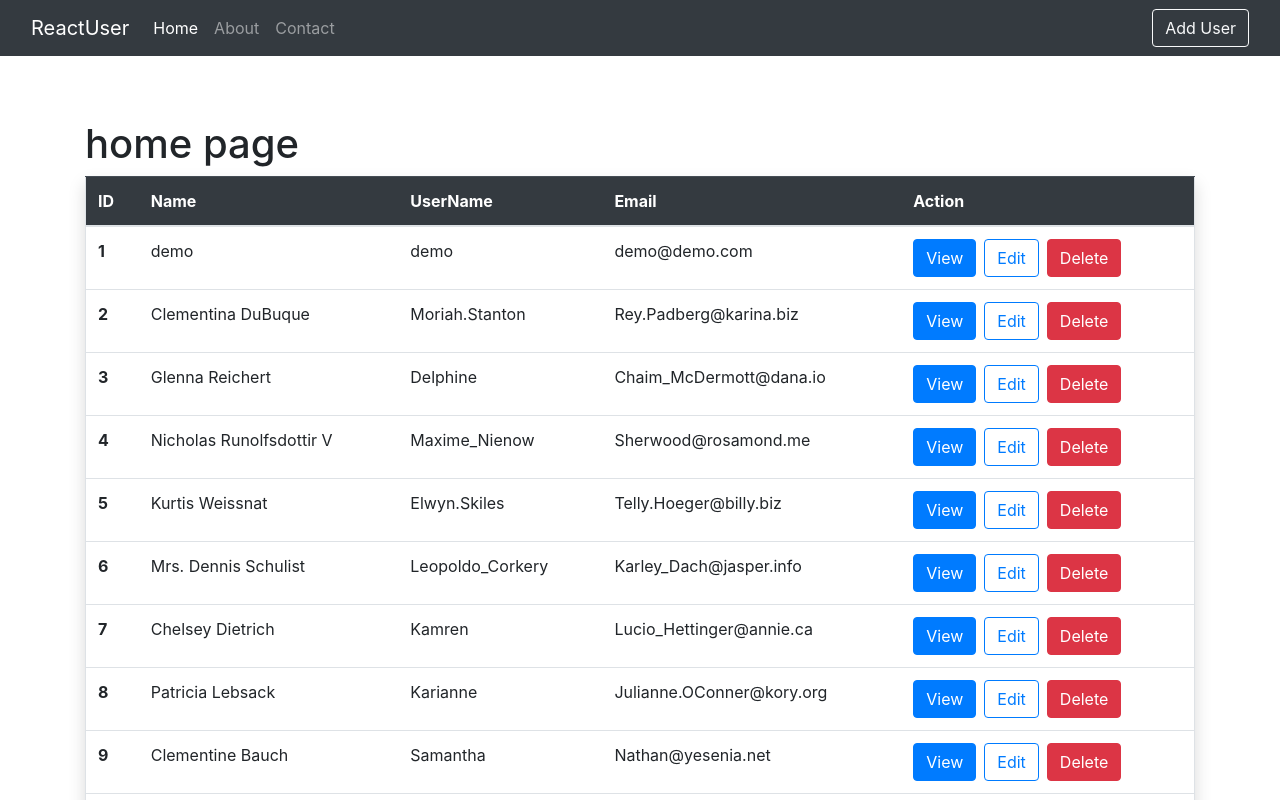
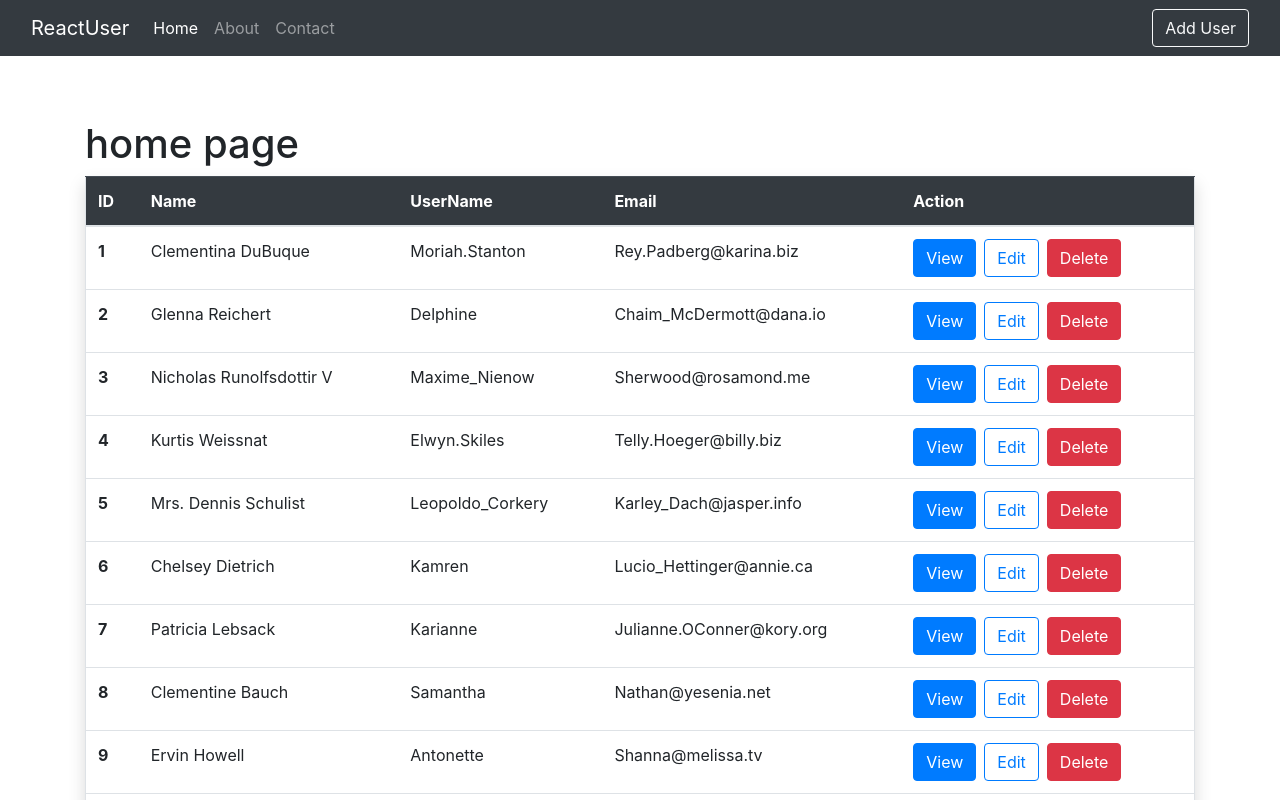
Before and after one commit to ParthPatel133/react-redux-app, a React (Create React App) app: page / in a window 1280 px wide. Shown: the top 800 px of the page. Built offline with nearby package versions, Linux system fonts and the light colour scheme; data requests are answered from the project's data file.

Commit message:
DeleteUser functionality

```diff
--- a/db.json
+++ b/db.json
@@ -229,14 +229,6 @@
         "catchPhrase": "Centralized empowering task-force",
         "bs": "target end-to-end models"
       }
-    },
-    {
-      "fullname": "demo",
-      "username": "demo",
-      "email": "demo@demo.com",
-      "phone": "12334567",
-      "website": "demo",
-      "id": 11
     }
   ]
 }
--- a/src/pages/Home.js
+++ b/src/pages/Home.js
@@ -5,12 +5,23 @@ const Home = () => {
   const [users, setUsers] = useState([]);
 
   useEffect(() => {
-    const getData = async () => {
-      const res = await axios.get('http://localhost:3001/users');
-      setUsers(res.data.reverse());
+    loadUsers();
+    return () => {
+      setUsers([]);
     };
-    getData();
+    //learning about cleanUp subscription
+    //*****MOST IMPORTANT DO cleanUp ELSE THERE IS Memory LEAK **********/
   }, []);
+
+  const loadUsers = async () => {
+    const res = await axios.get('http://localhost:3001/users');
+    setUsers(res.data.reverse());
+  };
+
+  const deleteUser = async (id) => {
+    await axios.delete(`http://localhost:3001/users/${id}`);
+    loadUsers();
+  };
 
   return (
     <div className='container'>
@@ -47,7 +58,8 @@ const Home = () => {
                     Edit
                   </Link>
                   <Link
-                    to={`users/delete/${user.id}`}
+                    to='/'
+                    onClick={() => deleteUser(user.id)}
                     className='btn btn-danger'
                   >
                     Delete
--- a/src/pages/NotFound.js
+++ b/src/pages/NotFound.js
@@ -4,7 +4,7 @@ const NotFound = () => {
   return (
     <div
       className=' justify-content-center min-vh-100 d-flex  '
-      style={{'overflow-y': 'hidden'}}
+      style={{overflowY: 'hidden'}}
     >
       <h1 className='display-1 align-middle  align-self-center '>
         Page Not Found
```
Also changed, not shown: 1 other file (tests, documents, lock files or other folders).
